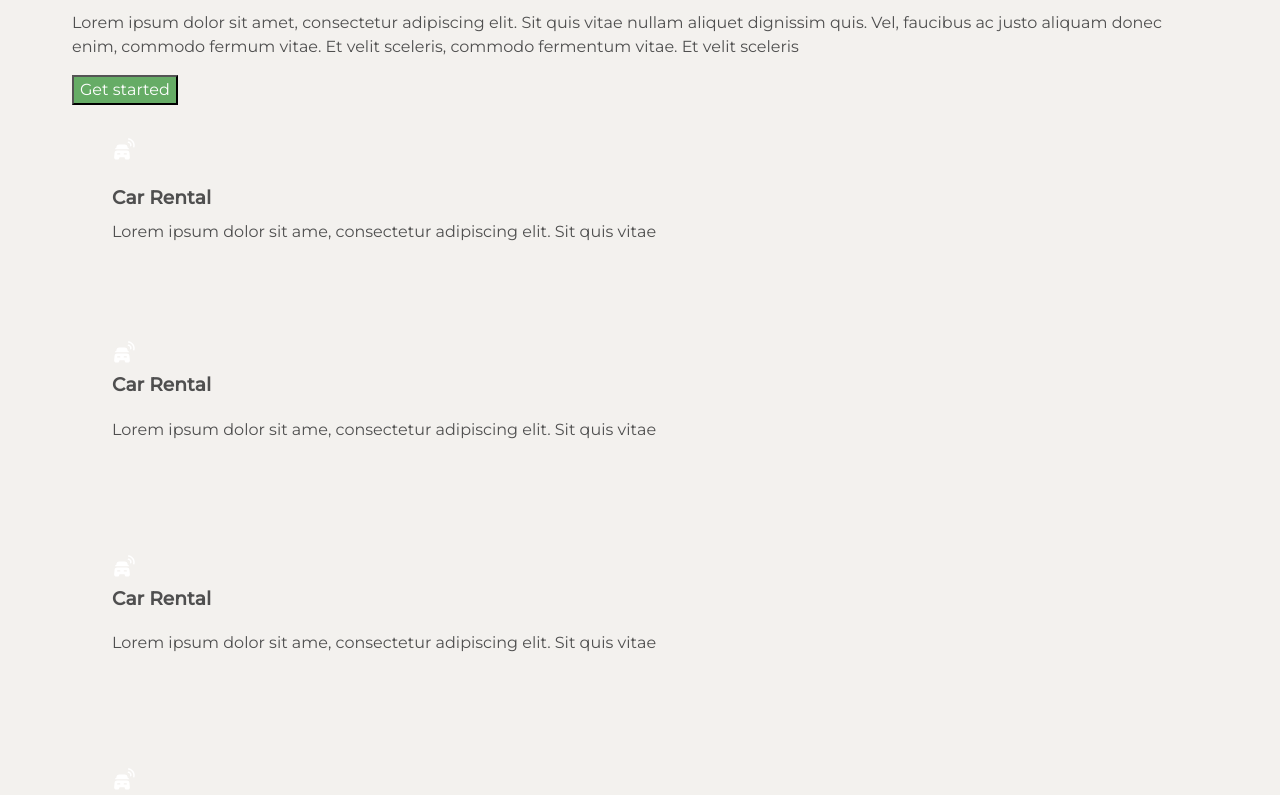
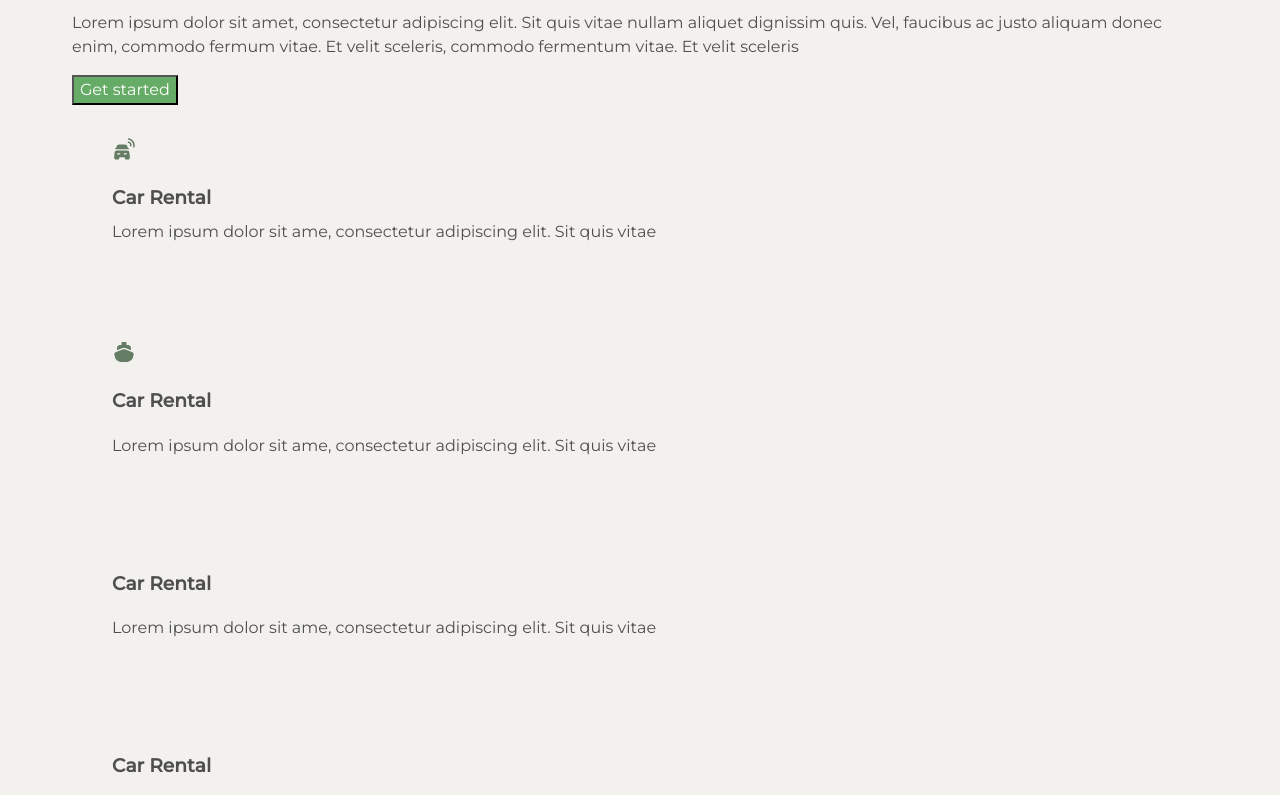
Before and after one commit to VeronikaVS90/goit-75-less-07, a plain HTML site: page index.html in a window 1280 px wide. Shown: the part 980-1775 px from the top of the page. Drawn offline with nearby package versions, Linux system fonts and the light colour scheme.

Commit message:
додала спрайт

```diff
--- a/css/styles.css
+++ b/css/styles.css
@@ -28,6 +28,7 @@
   --color-secondary: #333;
   --color-invert: #fefefe;
   --color-background: #f3f1ee;
+  --color-brand: #647b64;
 
   --color-text-action: #fefefe;
   --color-background-action: #66ac66;
@@ -183,13 +184,16 @@ p {
   padding: 32px 40px;
   border-radius: 8px;
   margin-bottom: 32px;
+  /* background-image: url('../images/smart-car.svg');
+  background-repeat: no-repeat; */
 }
 
 .advantage-card:hover {
   background-color: var(--color-invert);
 }
 
-.advantage-card-img {
+.advantage-card-icon {
+  fill: var(--color-brand);
   margin-bottom: 16px;
 }
 
--- a/index.html
+++ b/index.html
@@ -71,7 +71,10 @@
           <ul>
             <li>
               <div class="advantage-card">
-                <img class="advantage-card-img" src="./images/smart-car.svg" alt="" />
+                <!-- <img class="advantage-card-img" src="./images/smart-car.svg" alt="" /> -->
+                <svg class="advantage-card-icon" width="24" height="24">
+                  <use href="./images/icons.svg#icon-smart-car"></use>
+                </svg>
                 <h3 class="advantage-card-title">Car Rental</h3>
                 <p class="advantage-card-text">
                   Lorem ipsum dolor sit ame, consectetur adipiscing elit. Sit quis vitae
@@ -80,21 +83,24 @@
             </li>
             <li>
               <div class="advantage-card">
-                <img src="./images/smart-car.svg" alt="" />
+                <!-- <img src="./images/smart-car.svg" alt="" /> -->
+                <svg class="advantage-card-icon" width="24" height="24">
+                  <use href="./images/icons.svg#icon-ship"></use>
+                </svg>
                 <h3>Car Rental</h3>
                 <p>Lorem ipsum dolor sit ame, consectetur adipiscing elit. Sit quis vitae</p>
               </div>
             </li>
             <li>
               <div class="advantage-card">
-                <img src="./images/smart-car.svg" alt="" />
+                <!-- <img src="./images/smart-car.svg" alt="" /> -->
                 <h3>Car Rental</h3>
                 <p>Lorem ipsum dolor sit ame, consectetur adipiscing elit. Sit quis vitae</p>
               </div>
             </li>
             <li>
               <div class="advantage-card">
-                <img src="./images/smart-car.svg" alt="" />
+                <!-- <img src="./images/smart-car.svg" alt="" /> -->
                 <h3>Car Rental</h3>
                 <p>Lorem ipsum dolor sit ame, consectetur adipiscing elit. Sit quis vitae</p>
               </div>
@@ -137,6 +143,7 @@
       </section>
 
       <section class="section">
+        <div class="container">
           <img src="./images/about-us-image.jpg" alt="Team members are discussing project" />
           <h2 class="heading-title">About us</h2>
           <p class="heading-subtitle">Who we are</p>
@@ -147,9 +154,11 @@
             dignissim
           </p>
           <button class="button" type="button">Get started</button>
+        </div>
       </section>
 
       <section class="section">
+        <div class="container">
           <h2 class="heading-title">Our Team</h2>
           <p class="heading-subtitle">How we look like</p>
           <ul>
@@ -178,9 +187,11 @@
               </blockquote>
             </li>
           </ul>
+        </div>
       </section>
     </main>
     <footer>
+      <div class="container">
         <a href="/"> <img src="./images/logo.svg" alt="Awesome UI logo" /> </a>
         <p>Lorem ipsum dolor sit amet, consectetur adipiscing elit</p>
         <p>Copyright &copy; 2022 AWESOME</p>
@@ -201,6 +212,7 @@
             </li>
           </ul>
         </address>
+      </div>
     </footer>
   </body>
 </html>
```
Also changed, not shown: images/icons.svg (added), images/smart-car.svg (deleted). Lines whose indentation alone changed are shown as unchanged.
